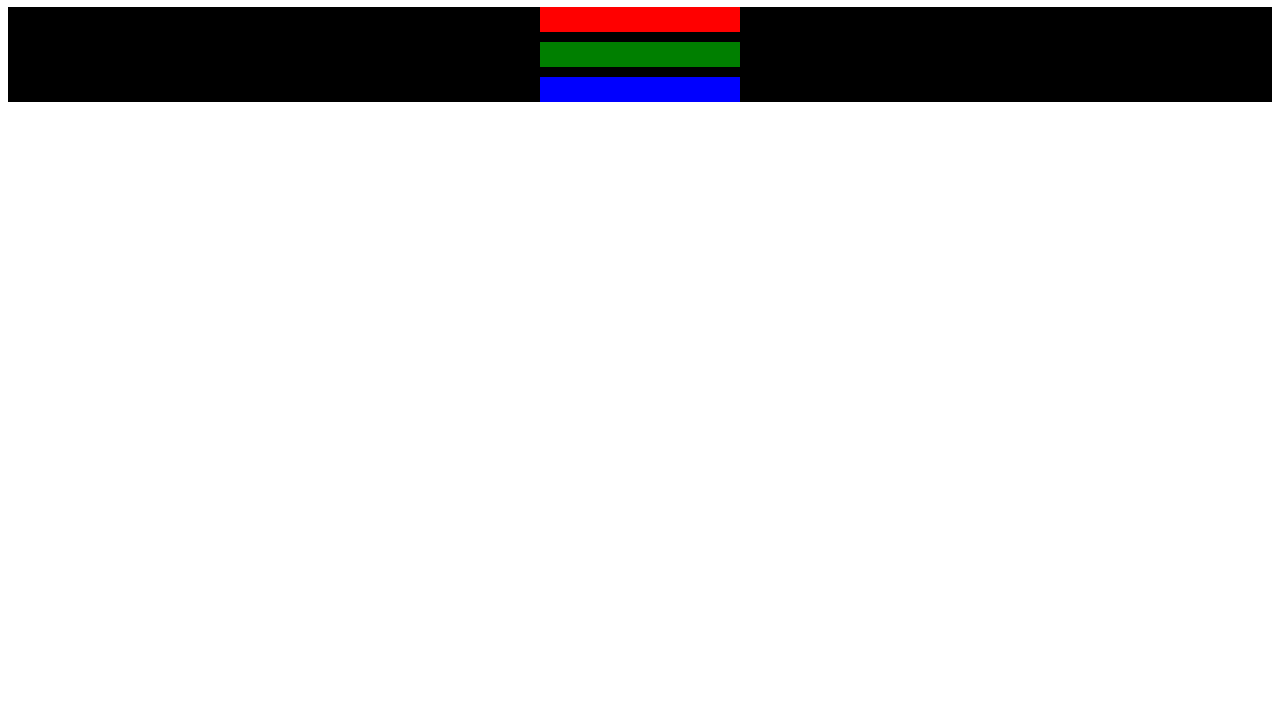
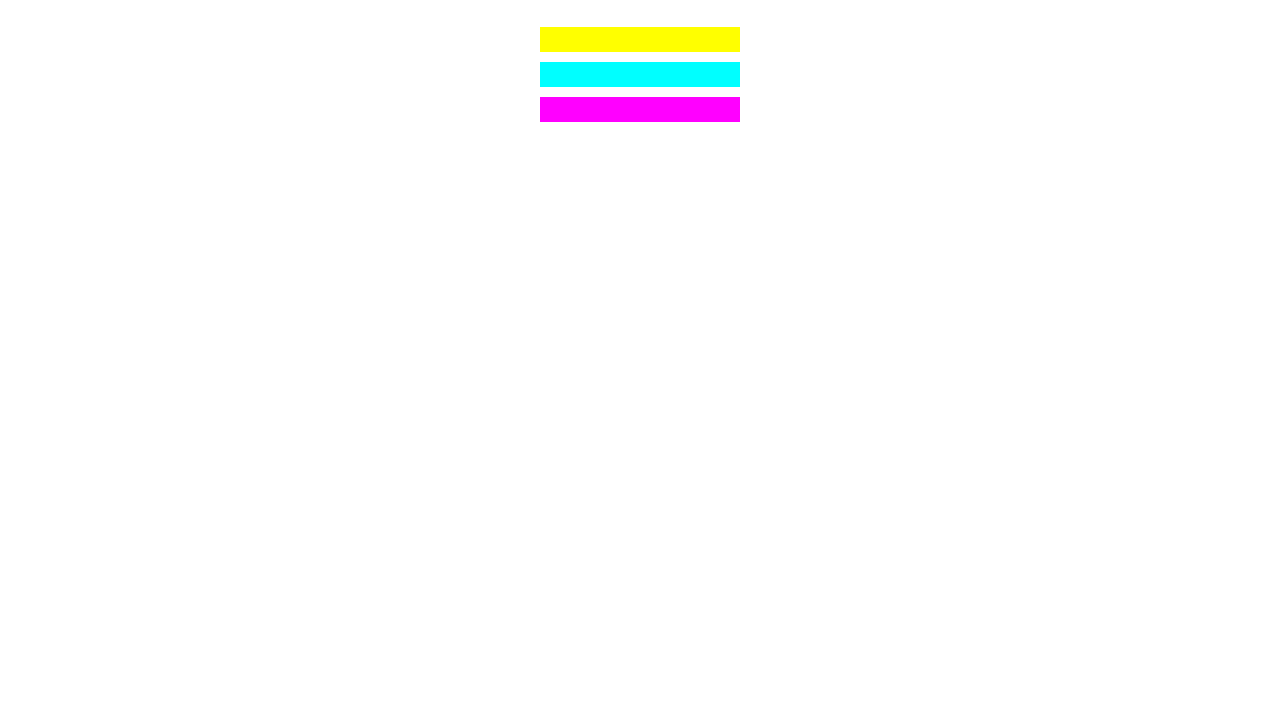
Before and after one commit to Effel0399/freecodecamp-responsive-web-design-03, a plain HTML site: page index.html in a window 1280 px wide. Shown: the part 73-800 px from the top of the page. Drawn offline with Linux system fonts and the light colour scheme.

Commit message:
30 - secondary color

```diff
--- a/styles.css
+++ b/styles.css
@@ -3,7 +3,8 @@ h1 {
 }
 
 .container {
-    background-color: rgb(0, 0, 0);
+    background-color: rgb(255, 255, 255);
+    padding: 10px 0px;
 }
 
 .marker {
@@ -13,11 +14,11 @@ h1 {
 }
 
 .one {
-    background-color: rgb(255, 0, 0);
+    background-color: rgb(255, 255, 0);
 }
 .two {
-    background-color: rgb(0, 127, 0);
+    background-color: rgb(0, 255, 255);
 }
 .three {
-    background-color: rgb(0, 0, 255);
+    background-color: rgb(255, 0, 255);
 }
```
